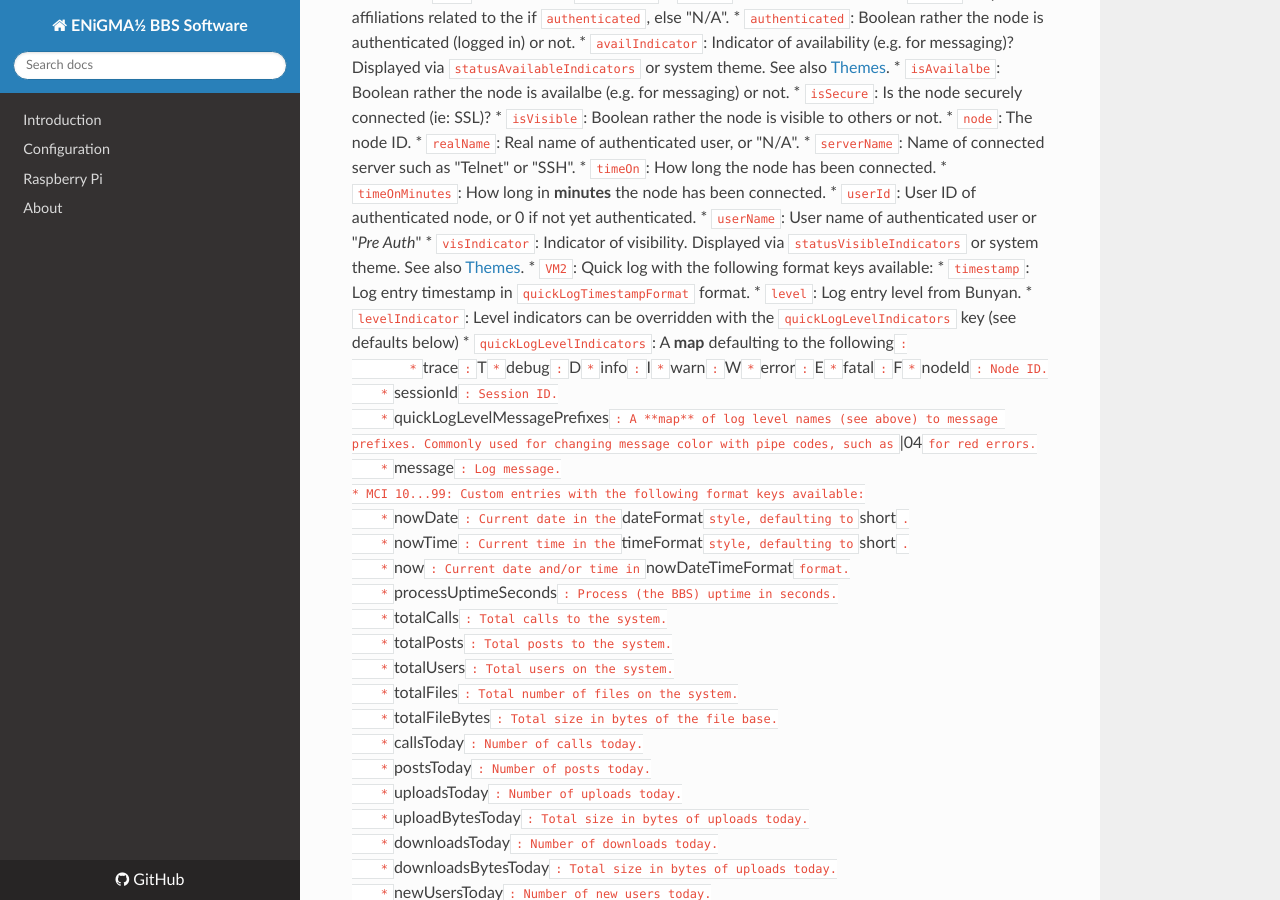
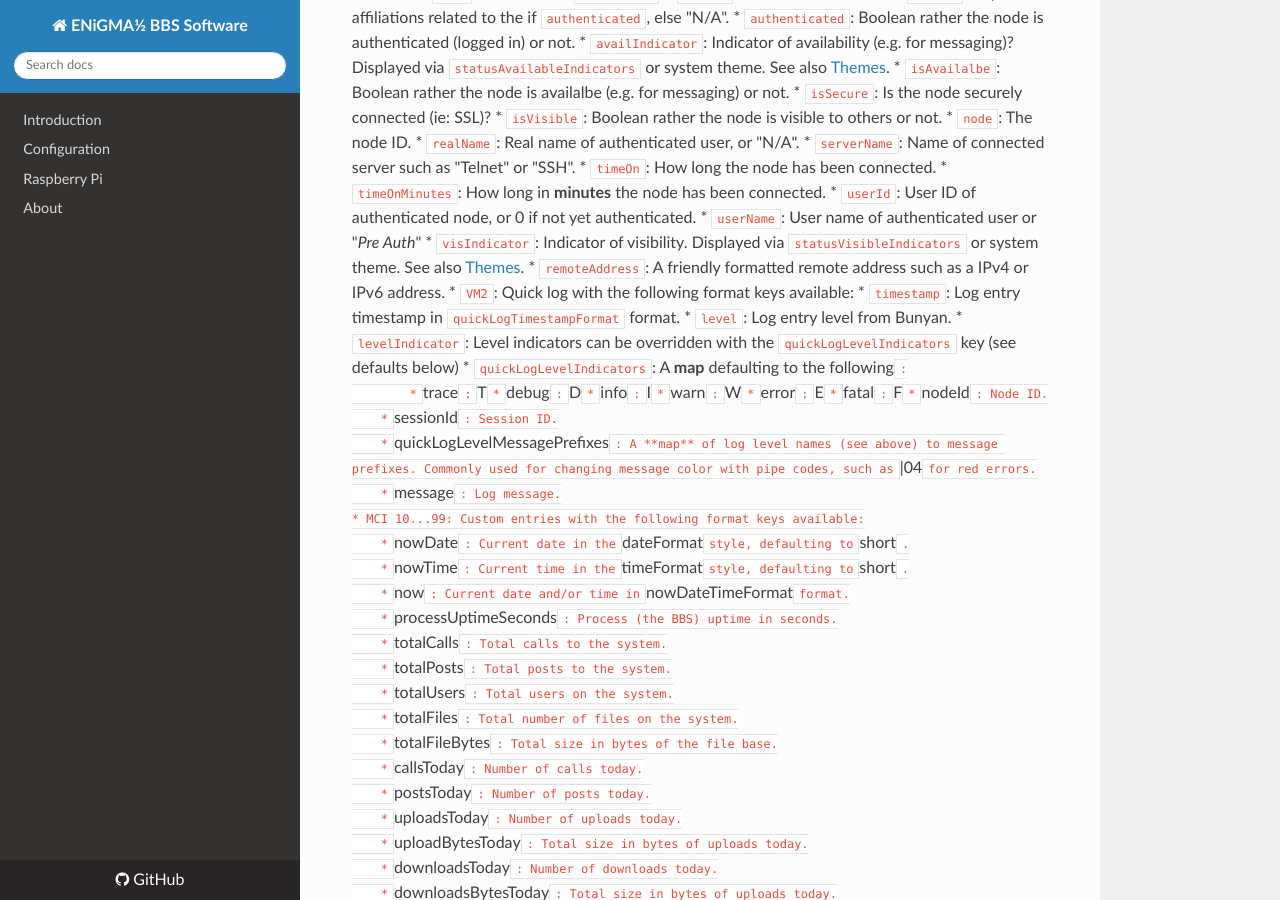
Before and after one commit to NuSkooler/enigma-bbs, an MkDocs documentation site: the page built from docs/_docs/modding/wfc.md, in a window 1280 px wide and 900 px high, scrolled down 1718 px. Built offline with MkDocs 1.6.1, drawn with Linux system fonts in a browser that asks for light colours; nearby versions of some CDN libraries; old or Windows-style settings are respelled for this version of MkDocs.

Commit message:
Add missing remoteAddress key

```diff
--- a/docs/_docs/modding/wfc.md
+++ b/docs/_docs/modding/wfc.md
@@ -51,6 +51,7 @@ The following MCI codes are available:
     * `userId`: User ID of authenticated node, or 0 if not yet authenticated.
     * `userName`: User name of authenticated user or "*Pre Auth*"
     * `visIndicator`: Indicator of visibility. Displayed via `statusVisibleIndicators` or system theme. See also [Themes](../art/themes.md).
+    * `remoteAddress`: A friendly formatted remote address such as a IPv4 or IPv6 address.
 * `VM2`: Quick log with the following format keys available:
     * `timestamp`: Log entry timestamp in `quickLogTimestampFormat` format.
     * `level`: Log entry level from Bunyan.
```
